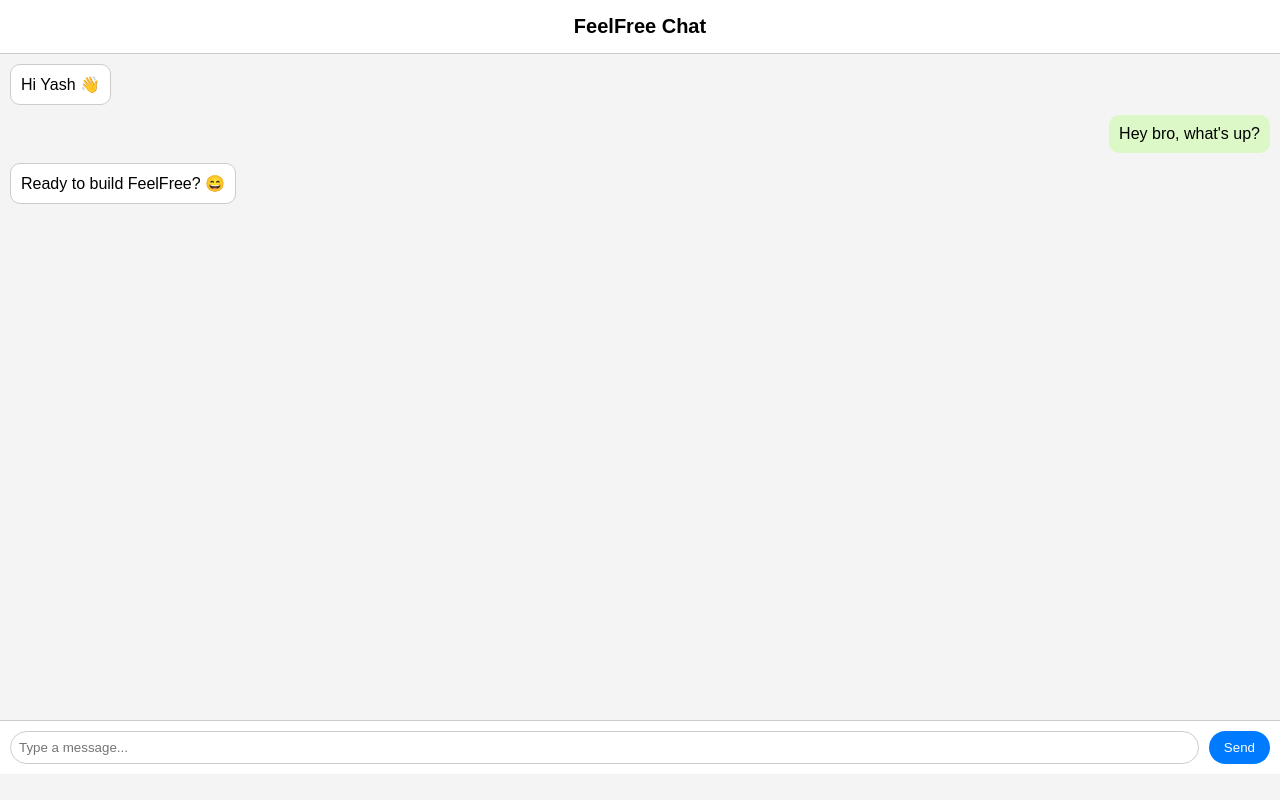
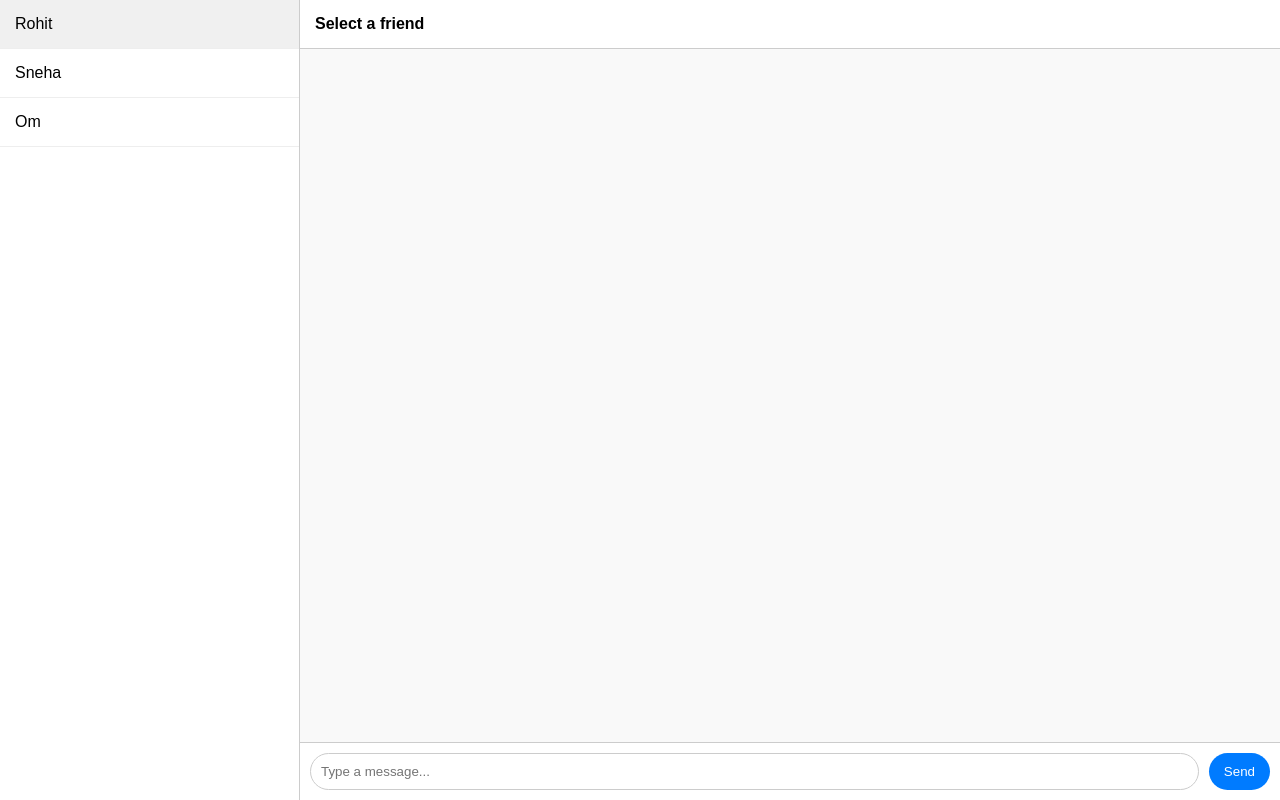
Before and after one commit to Yashvlogz55/Feel-Free-App, a plain HTML site: page chat.html in a window 1280 px wide. Drawn offline with Linux system fonts and the light colour scheme.

Commit message:
Update chat.html

```diff
--- a/chat.html
+++ b/chat.html
@@ -1,26 +1,45 @@
 <!DOCTYPE html>
-<html>
+<html lang="en">
 <head>
-  <title>Chat - FeelFree</title>
+  <meta charset="UTF-8">
+  <title>FeelFree - Chat</title>
   <style>
-    body { font-family: sans-serif; margin: 0; padding: 0; background: #f4f4f4; }
-    header {
+    * { box-sizing: border-box; margin: 0; padding: 0; }
+    body { font-family: sans-serif; display: flex; height: 100vh; }
+
+    /* Sidebar */
+    .sidebar {
+      width: 35%;
+      max-width: 300px;
       background: #fff;
+      border-right: 1px solid #ccc;
+      overflow-y: auto;
+    }
+    .friend {
       padding: 15px;
-      text-align: center;
-      font-size: 20px;
-      font-weight: bold;
-      border-bottom: 1px solid #ccc;
+      border-bottom: 1px solid #eee;
+      cursor: pointer;
     }
-    .chat-container {
+    .friend:hover {
+      background: #f0f0f0;
+    }
+
+    /* Chat area */
+    .chat-area {
+      flex: 1;
       display: flex;
       flex-direction: column;
-      height: 90vh;
-      overflow: hidden;
+      background: #f9f9f9;
+    }
+    .chat-header {
+      padding: 15px;
+      background: #fff;
+      border-bottom: 1px solid #ccc;
+      font-weight: bold;
     }
     .messages {
       flex: 1;
-      padding: 10px;
+      padding: 15px;
       overflow-y: auto;
       display: flex;
       flex-direction: column;
@@ -48,7 +67,7 @@
     }
     .input-area input {
       flex: 1;
-      padding: 8px;
+      padding: 10px;
       border: 1px solid #ccc;
       border-radius: 20px;
     }
@@ -64,15 +83,19 @@
 </head>
 <body>
 
-  <header>FeelFree Chat</header>
+  <!-- Sidebar with Friend List -->
+  <div class="sidebar">
+    <div class="friend" onclick="openChat('Rohit')">Rohit</div>
+    <div class="friend" onclick="openChat('Sneha')">Sneha</div>
+    <div class="friend" onclick="openChat('Om')">Om</div>
+  </div>
 
-  <div class="chat-container">
+  <!-- Chat Area -->
+  <div class="chat-area">
+    <div class="chat-header" id="chatHeader">Select a friend</div>
     <div class="messages" id="messages">
-      <div class="msg received">Hi Yash 👋</div>
-      <div class="msg sent">Hey bro, what's up?</div>
-      <div class="msg received">Ready to build FeelFree? 😄</div>
+      <!-- messages will be loaded here -->
     </div>
-
     <div class="input-area">
       <input type="text" id="inputMsg" placeholder="Type a message...">
       <button onclick="sendMsg()">Send</button>
@@ -80,16 +103,48 @@
   </div>
 
   <script>
+    let currentFriend = "";
+    const chatData = {
+      "Rohit": [
+        { type: "received", text: "Hi Yash!" },
+        { type: "sent", text: "Hello Rohit!" }
+      ],
+      "Sneha": [
+        { type: "received", text: "Hey what's up?" }
+      ],
+      "Om": [
+        { type: "received", text: "FeelFree ready?" },
+        { type: "sent", text: "Almost!" }
+      ]
+    };
+
+    function openChat(friend) {
+      currentFriend = friend;
+      document.getElementById("chatHeader").innerText = friend;
+      const messageBox = document.getElementById("messages");
+      messageBox.innerHTML = "";
+
+      const msgs = chatData[friend] || [];
+      msgs.forEach(msg => {
+        const div = document.createElement("div");
+        div.className = `msg ${msg.type}`;
+        div.textContent = msg.text;
+        messageBox.appendChild(div);
+      });
+    }
+
     function sendMsg() {
-      let input = document.getElementById('inputMsg');
-      let msgText = input.value.trim();
-      if (msgText !== "") {
-        let msgDiv = document.createElement("div");
+      const input = document.getElementById("inputMsg");
+      const text = input.value.trim();
+      if (text !== "" && currentFriend !== "") {
+        const msgDiv = document.createElement("div");
         msgDiv.className = "msg sent";
-        msgDiv.textContent = msgText;
+        msgDiv.textContent = text;
         document.getElementById("messages").appendChild(msgDiv);
         input.value = "";
-        msgDiv.scrollIntoView({ behavior: "smooth" });
+
+        if (!chatData[currentFriend]) chatData[currentFriend] = [];
+        chatData[currentFriend].push({ type: "sent", text: text });
       }
     }
   </script>
```
